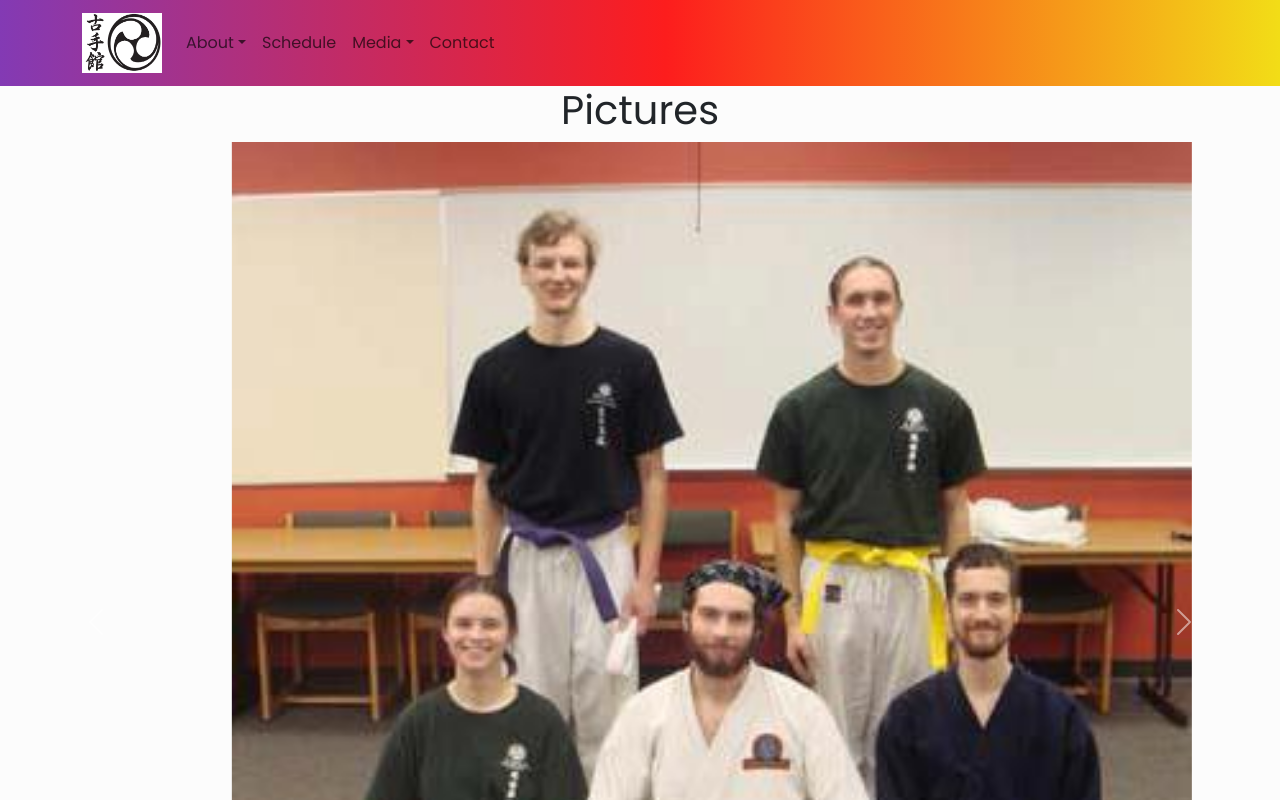
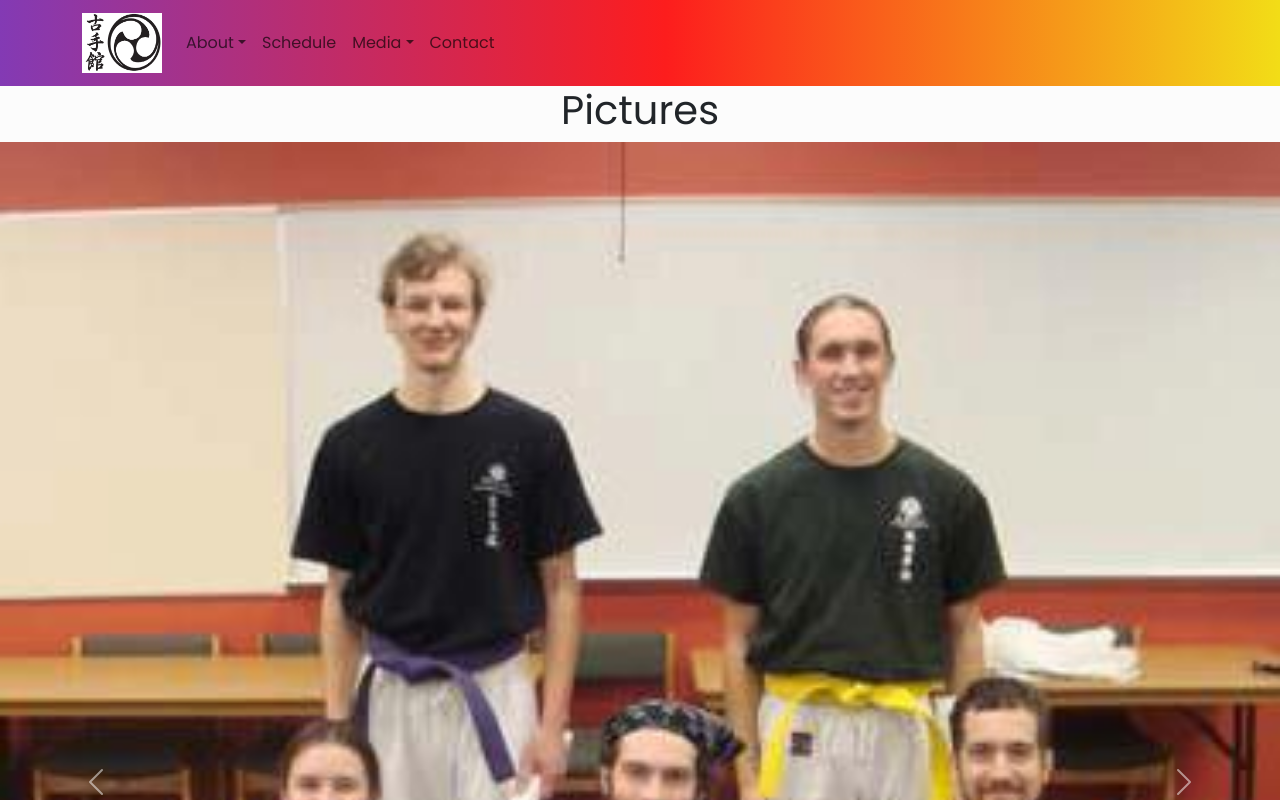
Before and after one commit to jebersole13/olddojosite, a React (Create React App) app: page /Pics in a window 1280 px wide. Shown: the top 800 px of the page. Built offline with nearby package versions, Linux system fonts and the light colour scheme.

Commit message:
this one?

```diff
--- a/src/index.css
+++ b/src/index.css
@@ -92,24 +92,24 @@ max-width:33.55%;
 
   min-height: 50%;
   max-height: 100%;
-  height: 50%;
+  height: 100%;
   max-width: 150%;
   min-width: 75%;
-  width: 75%;
+  width: 100%;
 }
 #testing2007{
  min-height: 50%;
   max-height: 100%;
-  height: 50%;
+  height: 100%;
   max-width: 150%;
   min-width: 75%;
-  width: 75%;
+  width: 100%;
 }
 #campPhoto{
   min-height: 50%;
   max-height: 100%;
-  height: 50%;
+  height: 100%;
   max-width: 150%;
   min-width: 75%;
-  width: 75%;
+  width: 100%;
 }
```
